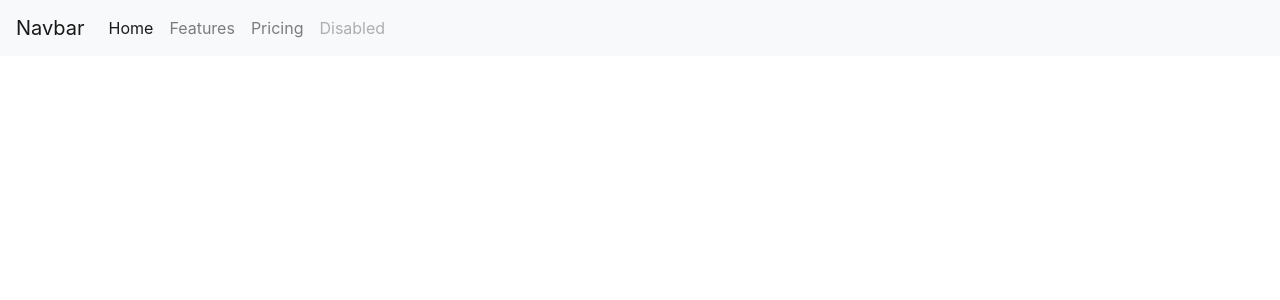
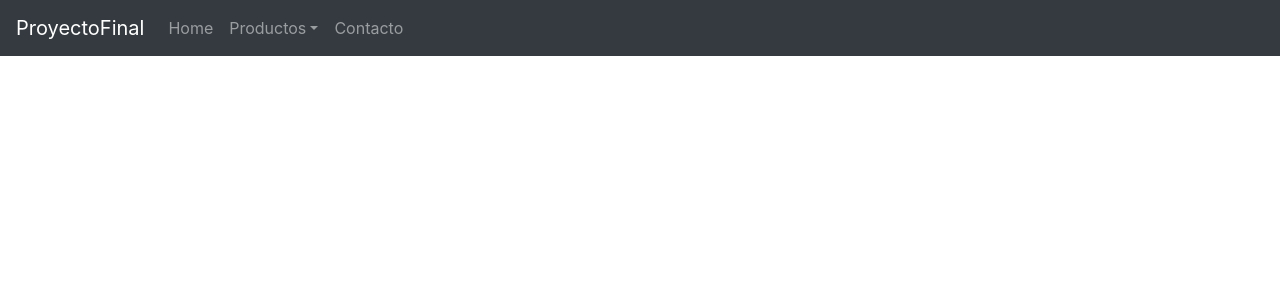
Before and after one commit to Tbonanzea/proyecto-final-react-js, a React (Create React App) app: page / in a window 1280 px wide. Shown: the top 300 px of the page. Built offline with nearby package versions, Linux system fonts and the light colour scheme.

Commit message:
segunda entrega terminada

```diff
--- a/src/components/NavBar/NavBar.js
+++ b/src/components/NavBar/NavBar.js
@@ -1,47 +1,33 @@
 import React from "react";
+import { Navbar, Nav, NavDropdown } from "react-bootstrap";
 
 const NavBar = () => {
 	return (
-		<nav className="navbar navbar-expand-lg navbar-light bg-light">
-			<a className="navbar-brand" href="#">
-				Navbar
-			</a>
-			<button
-				className="navbar-toggler"
-				type="button"
-				data-toggle="collapse"
-				data-target="#navbarNav"
-				aria-controls="navbarNav"
-				aria-expanded="false"
-				aria-label="Toggle navigation"
-			>
-				<span className="navbar-toggler-icon"></span>
-			</button>
-			<div className="collapse navbar-collapse" id="navbarNav">
-				<ul className="navbar-nav">
-					<li className="nav-item active">
-						<a className="nav-link" href="#">
-							Home <span className="sr-only">(current)</span>
-						</a>
-					</li>
-					<li className="nav-item">
-						<a className="nav-link" href="#">
-							Features
-						</a>
-					</li>
-					<li className="nav-item">
-						<a className="nav-link" href="#">
-							Pricing
-						</a>
-					</li>
-					<li className="nav-item">
-						<a className="nav-link disabled" href="#">
-							Disabled
-						</a>
-					</li>
-				</ul>
-			</div>
-		</nav>
+		<Navbar className="navbar navbar-dark bg-dark" expand="lg">
+			<Navbar.Brand href="#">ProyectoFinal</Navbar.Brand>
+			<Navbar.Toggle aria-controls="basic-navbar-nav" />
+			<Navbar.Collapse id="basic-navbar-nav">
+				<Nav className="mr-auto">
+					<Nav.Link href="#">Home</Nav.Link>
+					<NavDropdown title="Productos" id="basic-nav-dropdown">
+						<NavDropdown.Item href="#">
+							Categoría 1
+						</NavDropdown.Item>
+						<NavDropdown.Item href="#">
+							Categoría 2
+						</NavDropdown.Item>
+						<NavDropdown.Item href="#">
+							Categoría 3
+						</NavDropdown.Item>
+						<NavDropdown.Divider />
+						<NavDropdown.Item href="#">
+							Todos los productos
+						</NavDropdown.Item>
+					</NavDropdown>
+					<Nav.Link href="#">Contacto</Nav.Link>
+				</Nav>
+			</Navbar.Collapse>
+		</Navbar>
 	);
 };
 
```
Also changed, not shown: 1 other file (tests, documents, lock files or other folders).
